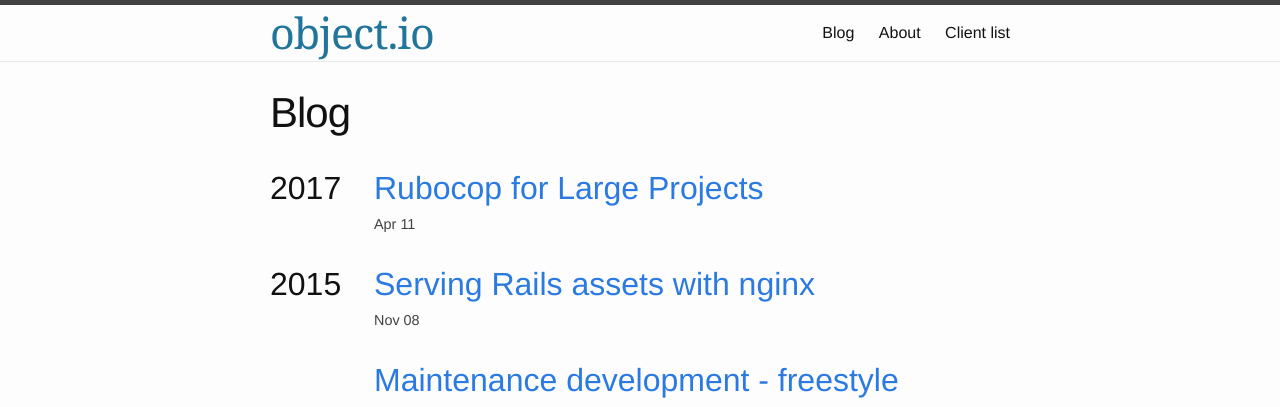
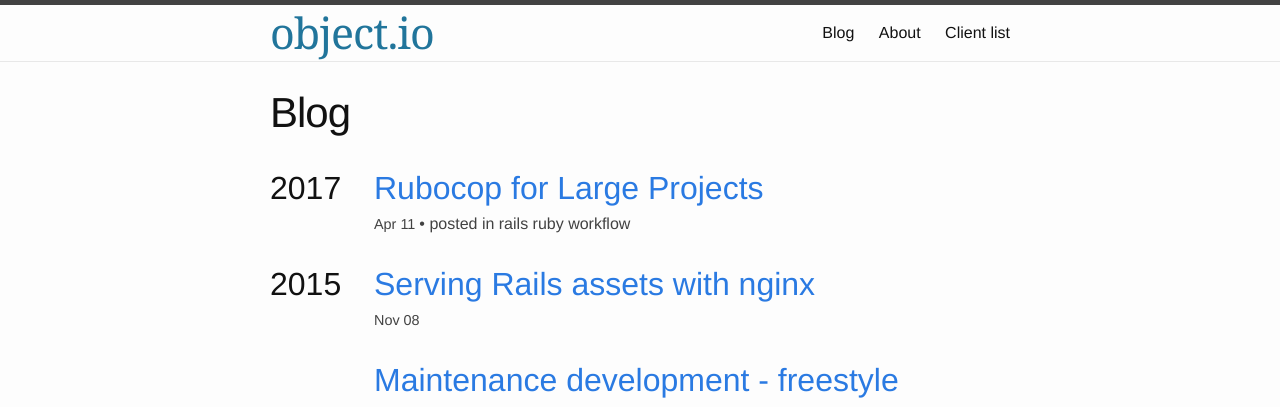
Before and after one commit to rud/rud.github.io, a Jekyll site: the page built from archives.html, in a window 1280 px wide. Shown: the top 407 px of the page. Built offline with Jekyll 4.4.1, drawn with Linux system fonts in a browser that asks for light colours.

Commit message:
Add categories

```diff
--- a/_posts/2017-04-11-rubocop-for-large-projects.markdown
+++ b/_posts/2017-04-11-rubocop-for-large-projects.markdown
@@ -3,6 +3,7 @@ layout: post
 title: "Rubocop for Large Projects"
 date: 2017-04-11 12:00
 comments: false
+categories: [ruby, rails, workflow]
 ---
 
 A typical first impression of running rubocop on a large project:
```
